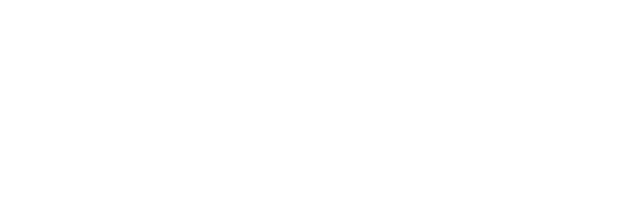
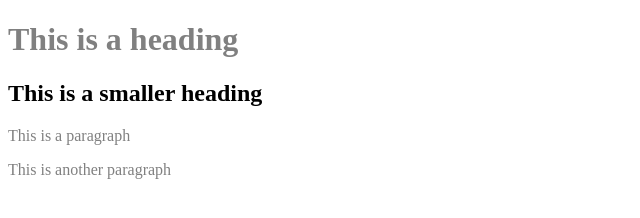
Before and after one commit to ViceAlt/Estudos_HTML, a plain HTML site: page Index4.html in a window 1280 px wide. Shown: the whole page, without its empty margins (0-640 px from the left). Drawn offline with Linux system fonts and the light colour scheme.

Commit message:
Update Index4.html
Atividade 2, Index4.html feita.

```diff
--- a/Index4.html
+++ b/Index4.html
@@ -1,11 +1,25 @@
 <!DOCTYPE html>
 <html lang="pt-br">
+
 <head>
     <meta charset="UTF-8">
     <meta name="viewport" content="width=device-width, initial-scale=1.0">
     <title>Document</title>
+
+    <style>
+        p,
+        h1 {
+            color: grey;
+        }
+    </style>
 </head>
+
 <body>
+    <h1>This is a heading</h1>
+    <h2>This is a smaller heading</h2>
+    <p>This is a paragraph</p>
+    <p>This is another paragraph</p>
 
 </body>
+
 </html>
```
